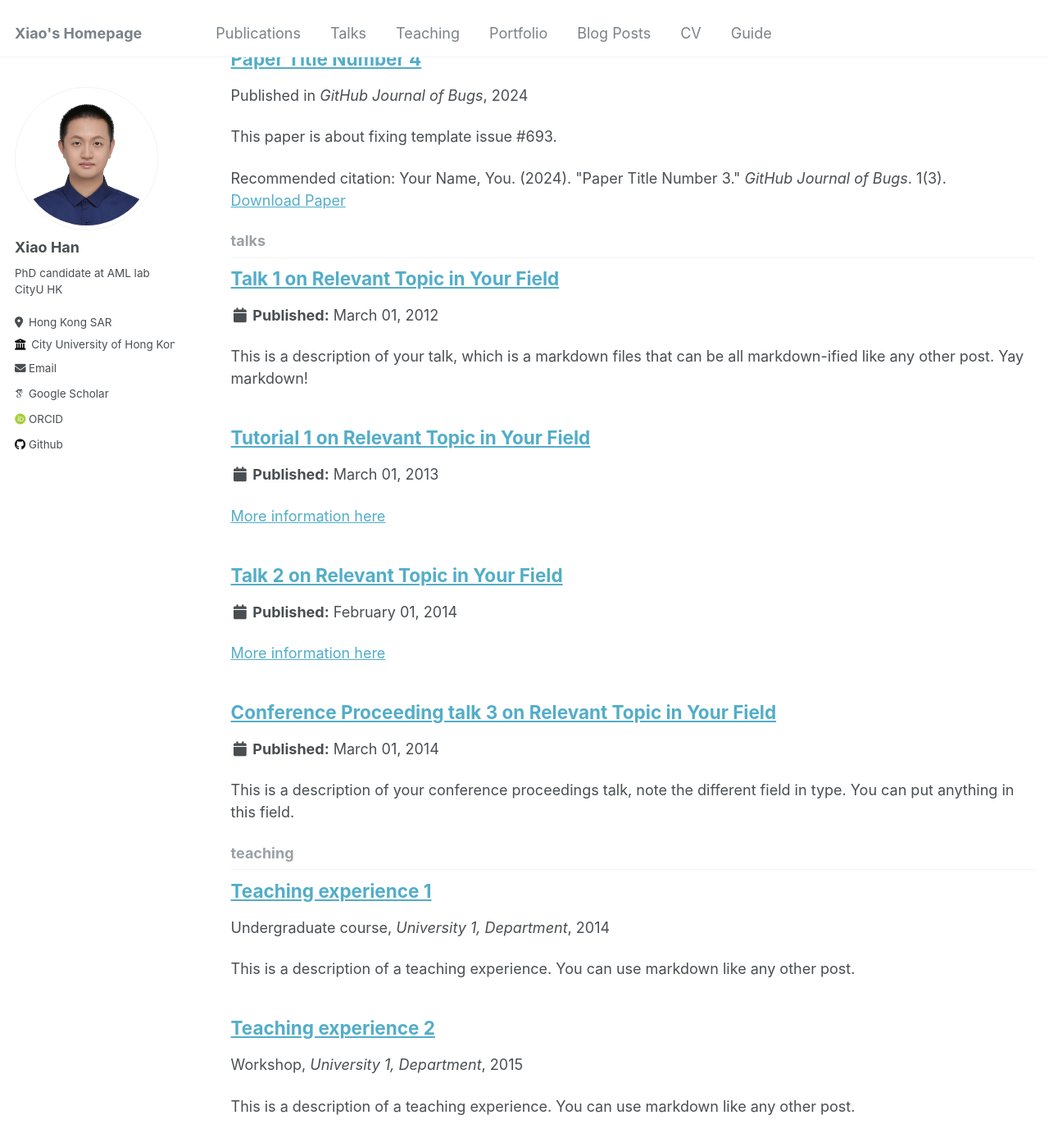
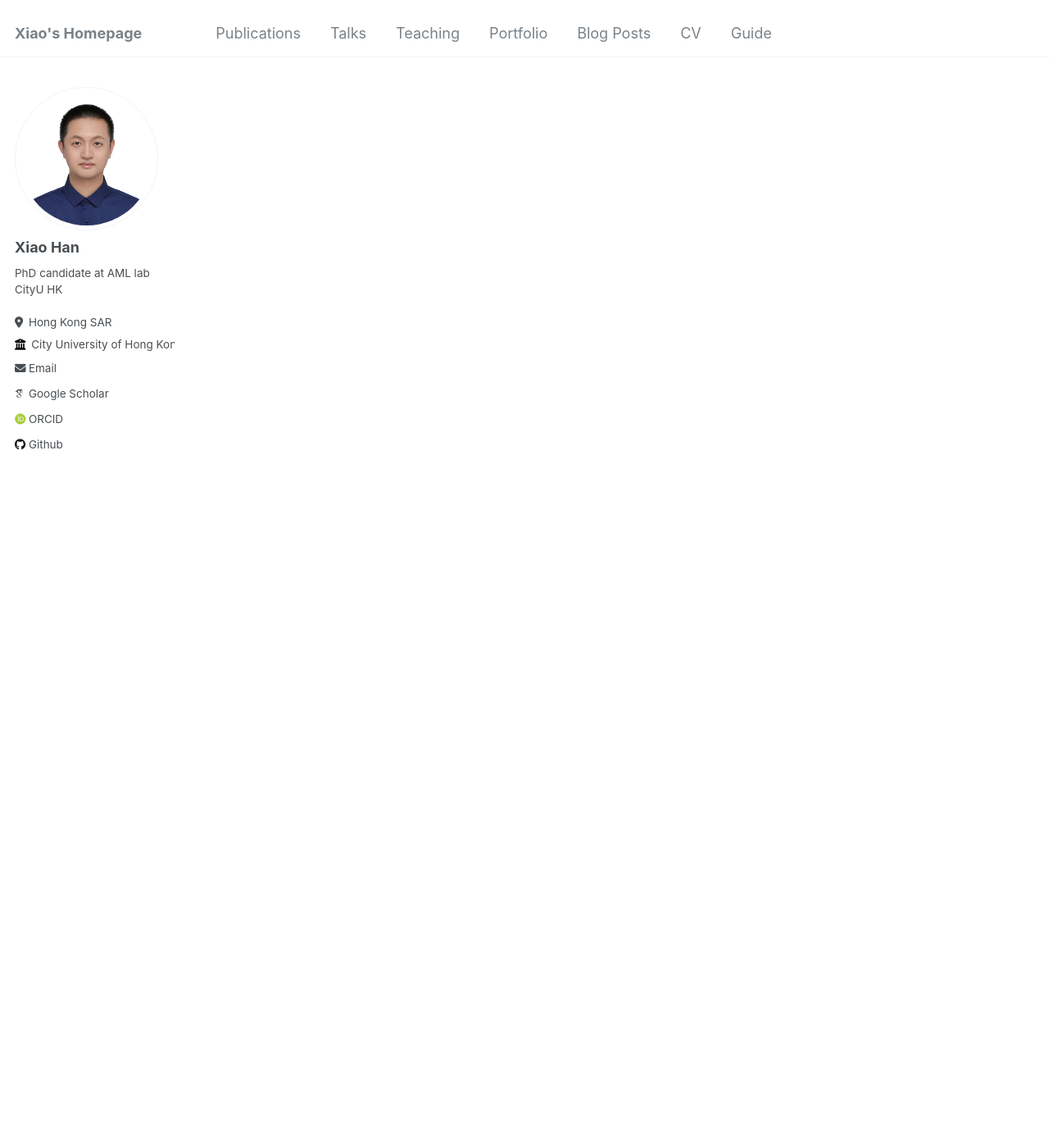
Before and after one commit to hahahenha/hahahenha.github.io, a Jekyll site: the page built from _pages/collection-archive.html, in a window 1280 px wide and 1400 px high, scrolled down 1837 px. Shown: the whole window at 82% size. Built offline with Jekyll 4.4.1, drawn with Linux system fonts in a browser that asks for light colours; some web fonts are replaced; part of the change alters nothing that is shown; some of the changed text lies outside the part shown.

Commit message:
Update _config.yml

```diff
--- a/_config.yml
+++ b/_config.yml
@@ -179,18 +179,15 @@ markdown_ext: "markdown,mkdown,mkdn,mkd,md"
 
 # Collections
 collections:
-  teaching:
-    output: true
-    permalink: /:collection/:path/
+  # teaching:
+  #   output: true
+  #   permalink: /:collection/:path/
   publications:
     output: true
     permalink: /:collection/:path/
-  portfolio:
-    output: true
-    permalink: /:collection/:path/
-  talks:
-    output: true
-    permalink: /:collection/:path/
+  # portfolio:
+  #   output: true
+  #   permalink: /:collection/:path/
 
 
 # Defaults
```
